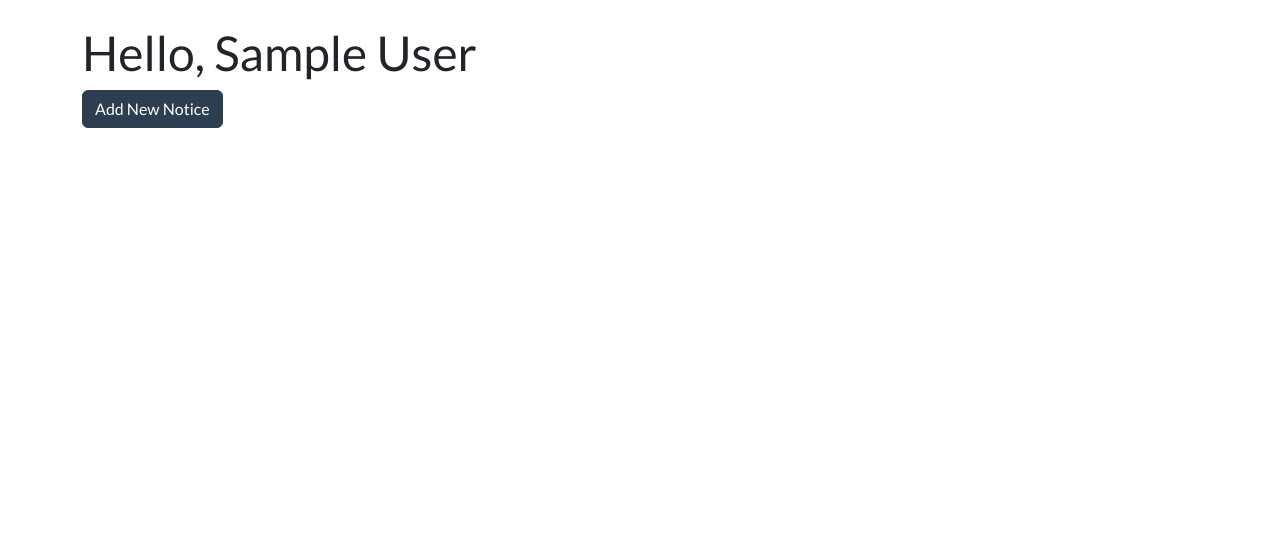
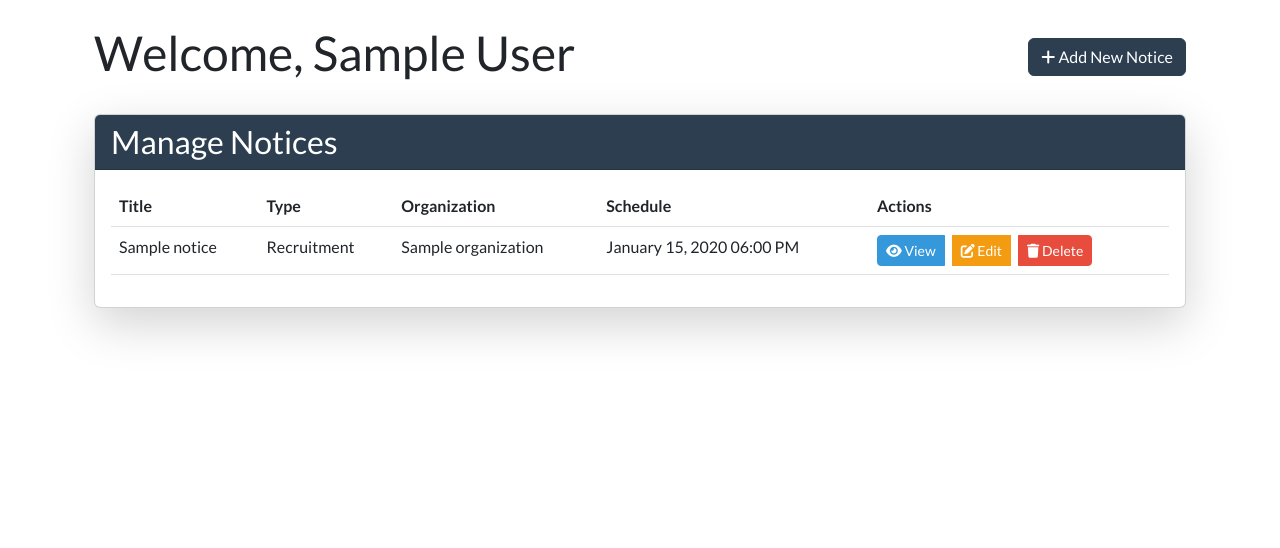
Before and after one commit to DiotheWind/Sibya, a Django app: page / in a window 1280 px wide. Shown: the part 78-626 px from the top of the page. Run offline with Django 5.2, Linux system fonts and the light colour scheme; a user stored in the database is signed in; tables that the repository leaves empty hold one stand-in row (values such as "Sample post"); some libraries are stand-ins or nearby versions.

Commit message:
Add dashboard for presidents to manage notices

```diff
--- a/sibya/templates/add_notice.html
+++ b/sibya/templates/add_notice.html
@@ -21,14 +21,16 @@
     <div class="col-lg-8">
         <div class="card shadow-lg">
             <div class="card-header bg-primary text-white">
-                <h3 class="mb-0">Add New Notice</h3>
+                <h3 class="mb-0">{% if edit %}Edit Notice{% else %}Add New Notice{% endif %}</h3>
             </div>
             <div class="card-body">
                 <form method="post">
                     {% csrf_token %}
                     {{ form|crispy }}
                     <div class="mt-4">
-                        <button type="submit" class="btn btn-primary">Add Notice</button>
+                        <button type="submit" class="btn btn-primary">
+                            {% if edit %}Save Changes{% else %}Add Notice{% endif %}
+                        </button>
                         <a href="{% url 'index' %}" class="btn btn-outline-secondary">Cancel</a>
                     </div>
                 </form>
--- a/sibya/templates/base_layout/base.html
+++ b/sibya/templates/base_layout/base.html
@@ -7,6 +7,7 @@
     <link href="https://cdn.jsdelivr.net/npm/bootstrap@5.3.3/dist/css/bootstrap.min.css" rel="stylesheet" integrity="sha384-QWTKZyjpPEjISv5WaRU9OFeRpok6YctnYmDr5pNlyT2bRjXh0JMhjY6hW+ALEwIH" crossorigin="anonymous">
     <script src="https://cdn.jsdelivr.net/npm/bootstrap@5.3.3/dist/js/bootstrap.bundle.min.js" integrity="sha384-YvpcrYf0tY3lHB60NNkmXc5s9fDVZLESaAA55NDzOxhy9GkcIdslK1eN7N6jIeHz" crossorigin="anonymous" defer></script>
     <link href="https://cdn.jsdelivr.net/npm/bootswatch@5.3.3/dist/flatly/bootstrap.min.css" rel="stylesheet">
+    <link rel="stylesheet" href="https://cdnjs.cloudflare.com/ajax/libs/font-awesome/6.0.0/css/all.min.css">
     <title>Test</title>
 </head>
 <body class="d-flex flex-column min-vh-100">
--- a/sibya/templates/index.html
+++ b/sibya/templates/index.html
@@ -16,11 +16,82 @@
 {% endblock %}
 
 {% block content %}
-<h1>Hello, {{ request.user.name }}</h1>
+<div class="container">
+    <div class="d-flex justify-content-between align-items-center mb-4">
+        <h1>Welcome, {{ request.user.name }}</h1>
+        {% if request.user.is_president %}
+        <a href="{% url 'add_notice' %}" class="btn btn-primary">
+            <i class="fas fa-plus"></i> Add New Notice
+        </a>
+        {% endif %}
+    </div>
 
-{% if request.user.is_president %}
-<a href="{% url 'add_notice' %}" class="btn btn-primary">
-    <i class="fas fa-plus"></i> Add New Notice
-</a>
-{% endif %}
+    {% if request.user.is_president %}
+    <div class="card shadow-lg">
+        <div class="card-header bg-primary text-white">
+            <h3 class="card-title mb-0">Manage Notices</h3>
+        </div>
+        <div class="card-body">
+            <div class="table-responsive">
+                <table class="table table-hover">
+                    <thead>
+                        <tr>
+                            <th>Title</th>
+                            <th>Type</th>
+                            <th>Organization</th>
+                            <th>Schedule</th>
+                            <th>Actions</th>
+                        </tr>
+                    </thead>
+                    <tbody>
+                        {% for notice in notices %}
+                        <tr>
+                            <td>{{ notice.title }}</td>
+                            <td>{{ notice.type }}</td>
+                            <td>{{ notice.organization }}</td>
+                            <td>{{ notice.schedule|date:"F d, Y h:i A" }}</td>
+                            <td>
+                                <div class="btn-group" role="group">
+                                    <a href="{% url 'view_notice' notice.id %}" class="btn btn-sm btn-info me-2">
+                                        <i class="fas fa-eye"></i> View
+                                    </a>
+                                    <a href="{% url 'edit_notice' notice.id %}" class="btn btn-sm btn-warning me-2">
+                                        <i class="fas fa-edit"></i> Edit
+                                    </a>
+                                    <button type="button" class="btn btn-sm btn-danger" data-bs-toggle="modal" data-bs-target="#deleteModal{{ notice.id }}">
+                                        <i class="fas fa-trash"></i> Delete
+                                    </button>
+                                </div>
+
+                                <!-- Delete Modal -->
+                                <div class="modal fade" id="deleteModal{{ notice.id }}" tabindex="-1">
+                                    <div class="modal-dialog">
+                                        <div class="modal-content">
+                                            <div class="modal-header">
+                                                <h5 class="modal-title">Delete Notice</h5>
+                                                <button type="button" class="btn-close" data-bs-dismiss="modal"></button>
+                                            </div>
+                                            <div class="modal-body">
+                                                Are you sure you want to delete "{{ notice.title }}"?
+                                            </div>
+                                            <div class="modal-footer">
+                                                <button type="button" class="btn btn-secondary" data-bs-dismiss="modal">Cancel</button>
+                                                <form action="{% url 'delete_notice' notice.id %}" method="post" class="d-inline">
+                                                    {% csrf_token %}
+                                                    <button type="submit" class="btn btn-danger">Delete</button>
+                                                </form>
+                                            </div>
+                                        </div>
+                                    </div>
+                                </div>
+                            </td>
+                        </tr>
+                        {% endfor %}
+                    </tbody>
+                </table>
+            </div>
+        </div>
+    </div>
+    {% endif %}
+</div>
 {% endblock %}
--- a/sibya/urls.py
+++ b/sibya/urls.py
@@ -5,6 +5,8 @@ urlpatterns = [
     path("", views.index, name="index"),
     path("notices/", views.all_notice, name="all_notices"),
     path("notices/<int:id>/", views.view_notice, name="view_notice"),
+    path("notices/<int:id>/edit/", views.edit_notice, name="edit_notice"),
+    path("notices/<int:id>/delete/", views.delete_notice, name="delete_notice"),
     path("add_notice/", views.add_notice, name="add_notice"),
     path("register/", views.register_view, name="register"),
     path("login/", views.login_view, name="login"),
--- a/sibya/views.py
+++ b/sibya/views.py
@@ -7,6 +7,9 @@ from django.shortcuts import get_list_or_404, get_object_or_404
 
 @login_required(login_url="login")
 def index(request):
+    if request.user.is_president:
+        notices = Notice.objects.filter(user=request.user).order_by('-schedule')
+        return render(request, "index.html", {"notices": notices})
     return render(request, "index.html")
 
 @login_required(login_url="login")
@@ -35,6 +38,39 @@ def add_notice(request):
         form = NoticeForm()
     return render(request, "add_notice.html", {"form": form})
 
+@login_required(login_url="login")
+def edit_notice(request, id):
+    notice = get_object_or_404(Notice, id=id)
+
+    if not request.user.is_president or notice.user != request.user:
+        return redirect("index")
+
+    if request.method == "POST":
+        form = NoticeForm(request.POST, instance=notice)
+        if form.is_valid():
+            form.save()
+            return redirect("index")
+    else:
+        form = NoticeForm(instance=notice)
+
+    return render(request, "add_notice.html", {
+        "form": form,
+        "edit": True
+    })
+
+@login_required(login_url="login")
+def delete_notice(request, id):
+    notice = get_object_or_404(Notice, id=id)
+    if not request.user.is_president or notice.user != request.user:
+        return redirect("index")
+
+    if request.method == "POST":
+        notice.delete()
+        return redirect("index")
+
+    return redirect("index")
+
+
 def register_view(request):
     if request.method == "POST":
         form = RegisterForm(request.POST)
```
